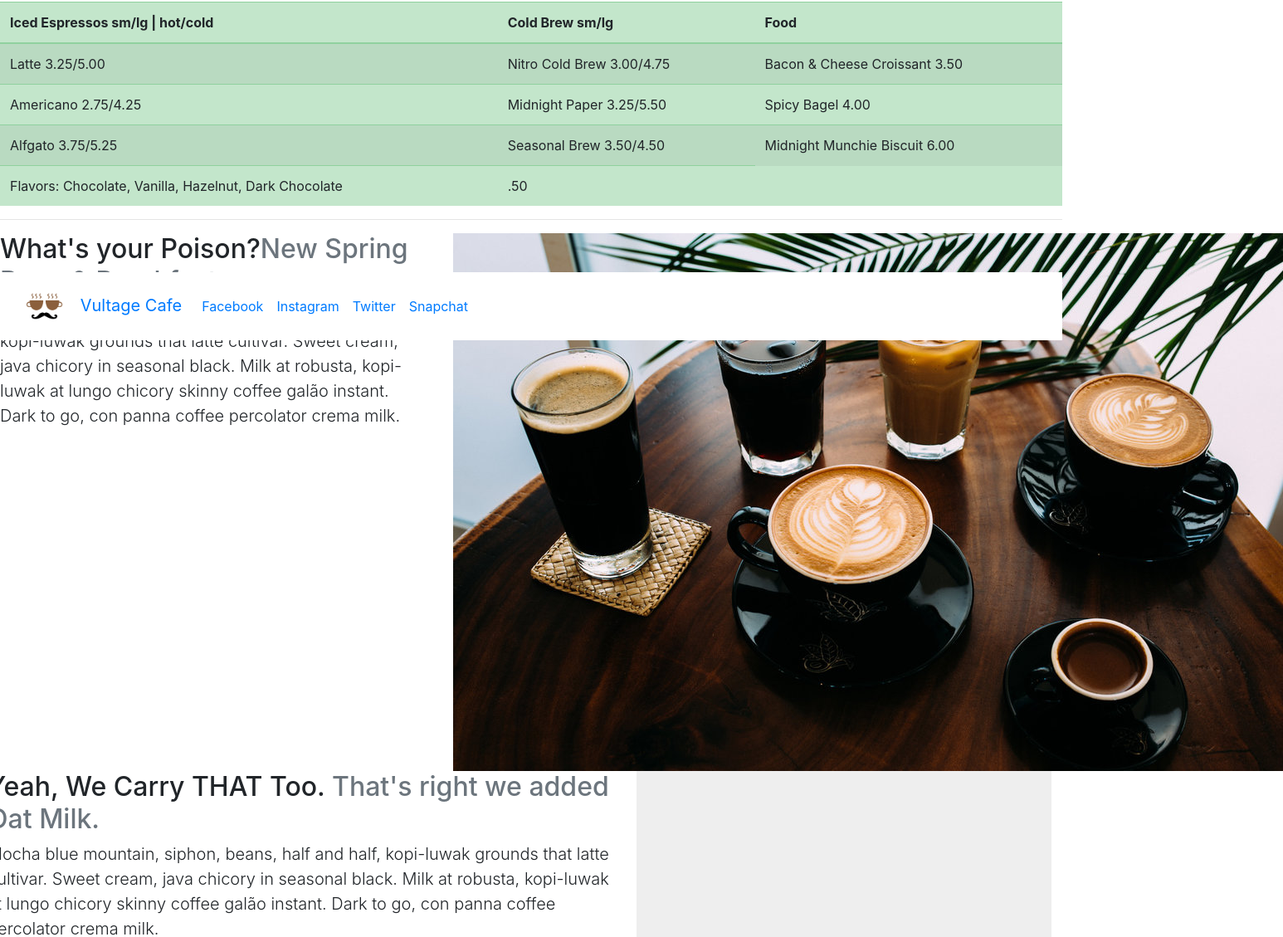
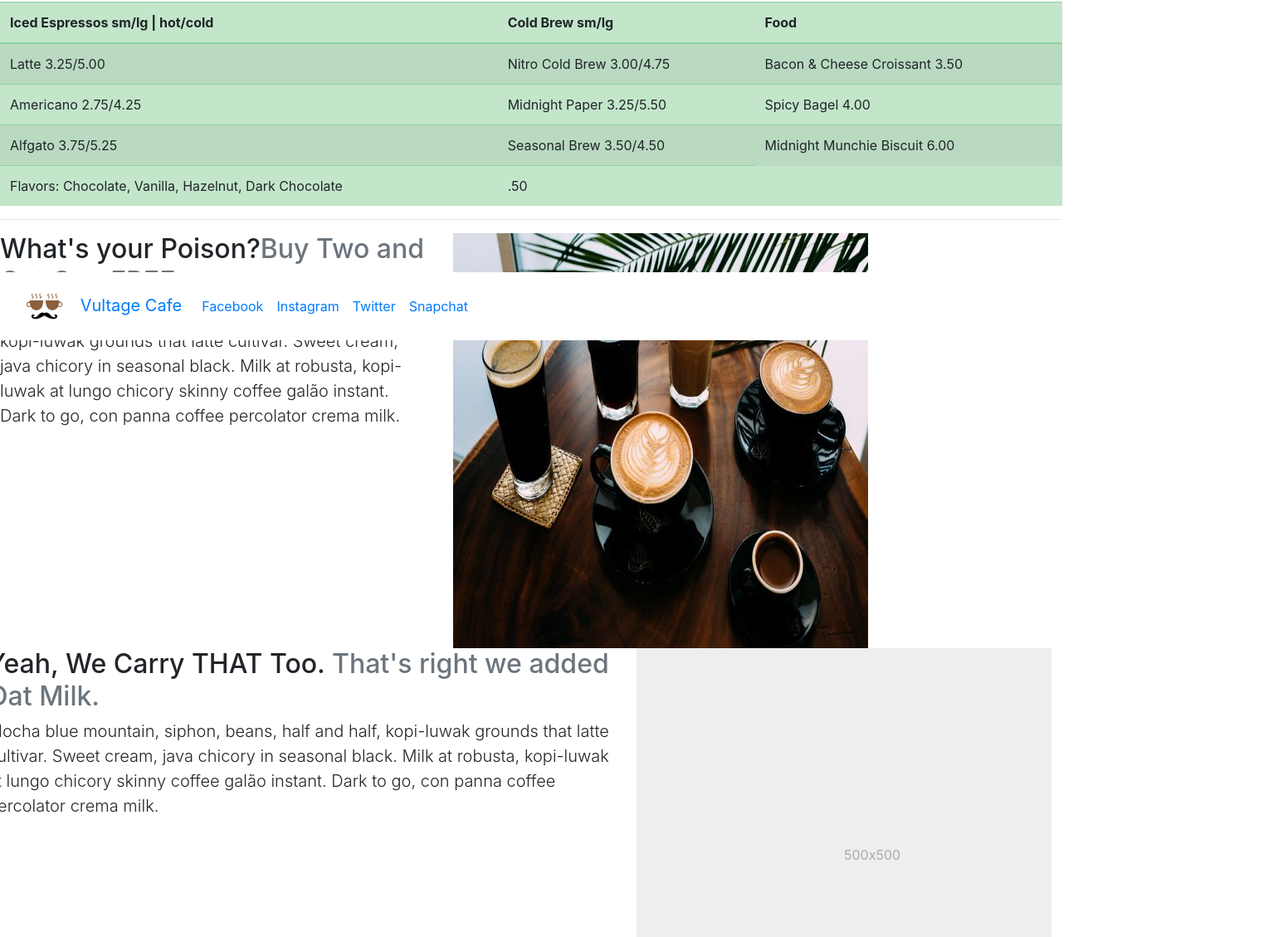
Before and after one commit to vult-jess-m/smc_web_design3, a plain HTML site: page Homework/jumbotron,featuretters,lists,and tables HW2/index.html in a window 1280 px wide. Shown: the part 390-1519 px from the top of the page at 83% size, 1546 px wide, since content can reach past the window. Drawn offline with nearby package versions, Linux system fonts and the light colour scheme.

Commit message:
Resize Image Add Changes
Resized images first attempt. Made them 500x500 and 383x383. Included orignal source.

```diff
--- a/Homework/jumbotron,featuretters,lists,and tables HW2/index.html
+++ b/Homework/jumbotron,featuretters,lists,and tables HW2/index.html
@@ -69,13 +69,13 @@
 
     <div class="row featurette">
       <div class="col-md-5">
-        <h2 class="featurette-heading">What's your Poison?<span class="text-muted">New Spring Brew & Breakfast</span></h2>
+        <h2 class="featurette-heading">What's your Poison?<span class="text-muted">Buy Two and Get One FREE</span></h2>
         <p class="lead">Mocha blue mountain, siphon, beans, half and half, kopi-luwak grounds that latte cultivar. Sweet cream, java chicory in seasonal black. Milk at robusta, kopi-luwak at lungo chicory skinny coffee galão instant. Dark to go, con panna coffee percolator crema milk.</p>
       </div>
       <div class="col-md-6">
         <picture>
-          <source media="(min-width: 1200px)" srcset="assets/coffee-drinks-1058-648.jpg">
-          <source media="(min-width: 768px)" srcset="assets/Scared_Girl_370.jpg">
+          <source media="(min-width: 1200px)" srcset="assets/coffee-drinks-500-500.jpg">
+          <source media="(min-width: 768px)" srcset="assets/coffee-drinks-383-383.jpg">
           <img src="assets/coffee-drinks-1058-648.jpg" alt="This girl is really scared!">
         </picture>
     </div>
```
Also changed, not shown: Homework/jumbotron,featuretters,lists,and tables HW2/assets/coffee-drinks-383-383.jpg (added), Homework/jumbotron,featuretters,lists,and tables HW2/assets/coffee-drinks-500-500.jpg (added).
